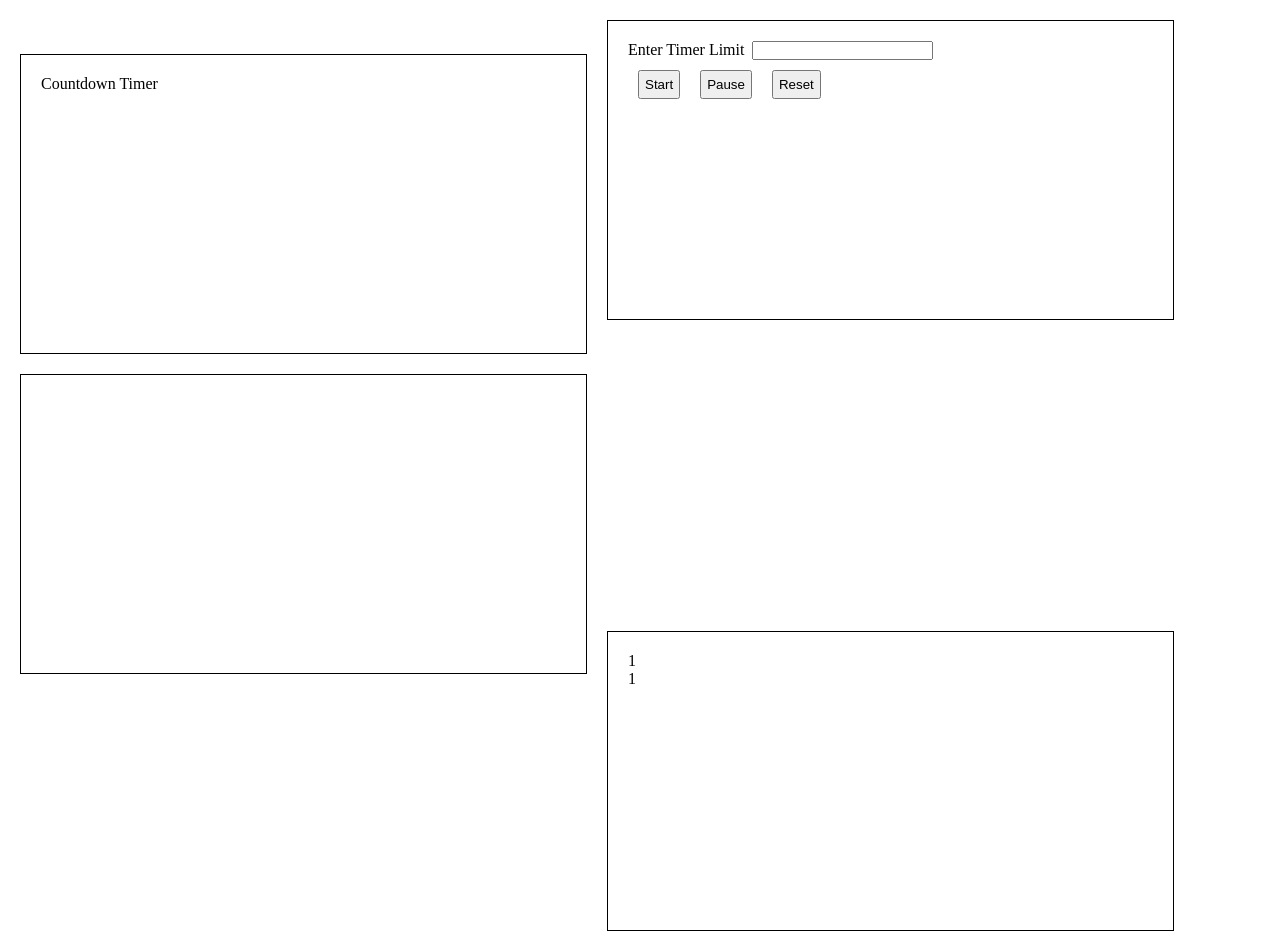
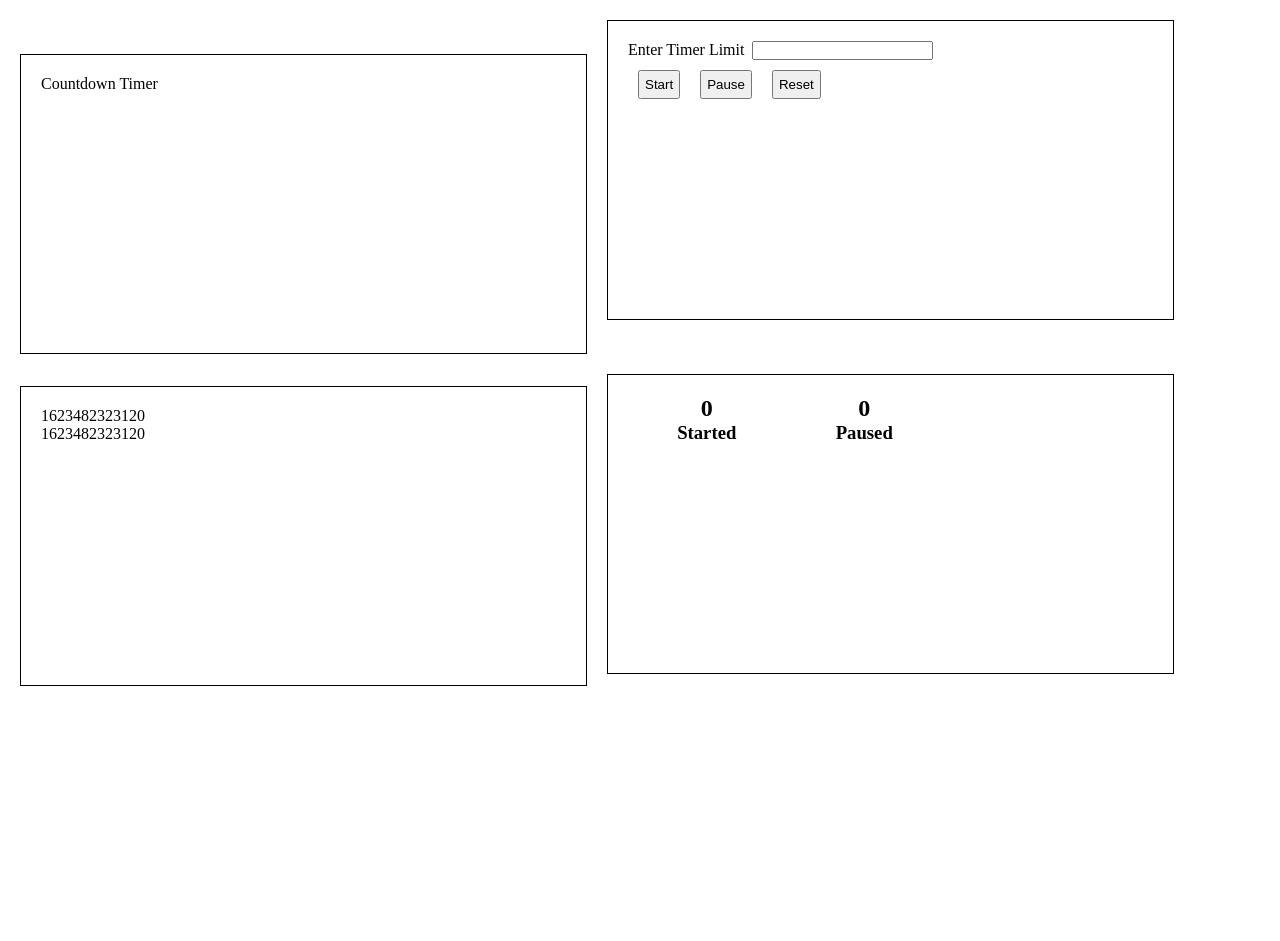
Before and after one commit to SurabhiPal0892/AngularDemo, an Angular app: page /timer in a window 1280 px wide. Both pictures are taken after a click on the button "Start". After the commit the page ends 810 px from the top, so only its background shows below. Built offline with nearby package versions, Linux system fonts and the light colour scheme.

Commit message:
6 files modified

```diff
--- a/src/app/click-counts/click-counts.component.css
+++ b/src/app/click-counts/click-counts.component.css
@@ -0,0 +1,6 @@
+.start-count,
+.pause-count {
+  display: inline-block;
+  width: 30%;
+  text-align: center;
+}
--- a/src/app/click-counts/click-counts.component.html
+++ b/src/app/click-counts/click-counts.component.html
@@ -1,2 +1,8 @@
-<p>{{pauseCounts}}</p>
-<p>{{startCounts}}</p>
+<div class="start-count">
+  <h2>{{startCounts}}</h2>
+  <h3>Started</h3>
+</div>
+<div class="pause-count">
+  <h2>{{pauseCounts}}</h2>
+  <h3>Paused</h3>
+</div>
--- a/src/app/timer-log/timer-log.component.html
+++ b/src/app/timer-log/timer-log.component.html
@@ -0,0 +1,3 @@
+<div *ngFor="let i of arr">
+  <p>{{i}}</p>
+</div>
--- a/src/app/timer-log/timer-log.component.ts
+++ b/src/app/timer-log/timer-log.component.ts
@@ -1,4 +1,4 @@
-import { Component, OnInit } from '@angular/core';
+import { Component, Input, OnInit, SimpleChanges } from '@angular/core';
 
 @Component({
   selector: 'app-timer-log',
@@ -6,10 +6,20 @@ import { Component, OnInit } from '@angular/core';
   styleUrls: ['./timer-log.component.css']
 })
 export class TimerLogComponent implements OnInit {
+  @Input() pause: any;
+  @Input() start: any;
+  arr: any = [];
+  constructor() {}
 
-  constructor() { }
+  ngOnInit() {}
 
-  ngOnInit() {
+  ngOnChanges(changes: SimpleChanges) {
+    let time = Date.now();
+    if (this.pause) {
+      this.arr.push(`${time}`);
+    }
+    if (this.start) {
+      this.arr.push(`${time}`);
+    }
   }
-
 }
--- a/src/app/timer/timer.component.html
+++ b/src/app/timer/timer.component.html
@@ -4,11 +4,11 @@
   </div>
   <div class="box">
     <app-timer-reset (timelimit)="getTimer($event)" (isPaused)="isPauseClicked($event)"
-      (isStart)="isStartClicked($event)">
+      (isStart)="isStartClicked($event)" (pauseCounts)="getPauseCounts($event)" (startCounts)="getStartCounts($event)">
     </app-timer-reset>
   </div>
   <div class="box">
-    <app-timer-log></app-timer-log>
+    <app-timer-log pause={{isPaused}} start={{isStart}}></app-timer-log>
   </div>
   <div class="box">
     <app-click-counts pauseCounts={{pauseCount}} startCounts={{startCount}}></app-click-counts>
--- a/src/app/timer/timer.component.ts
+++ b/src/app/timer/timer.component.ts
@@ -21,11 +21,17 @@ export class TimerComponent implements OnInit {
 
   isPauseClicked(paused) {
     this.isPaused = paused;
-    this.pauseCount++;
   }
 
   isStartClicked(start) {
     this.isStart = start;
-    this.startCount++;
+  }
+
+  getPauseCounts(counts) {
+    this.pauseCount = counts;
+  }
+
+  getStartCounts(counts) {
+    this.startCount = counts;
   }
 }
```
